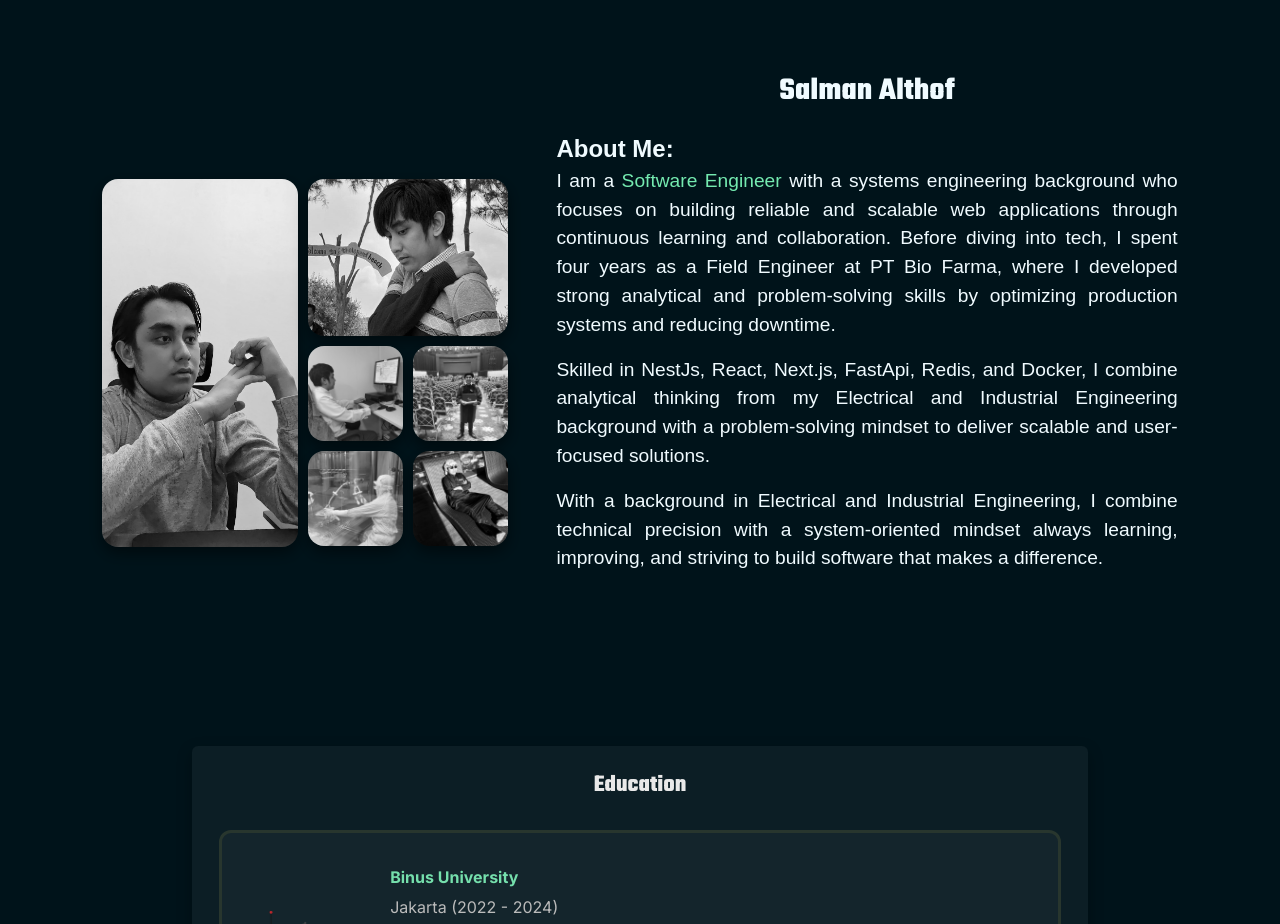
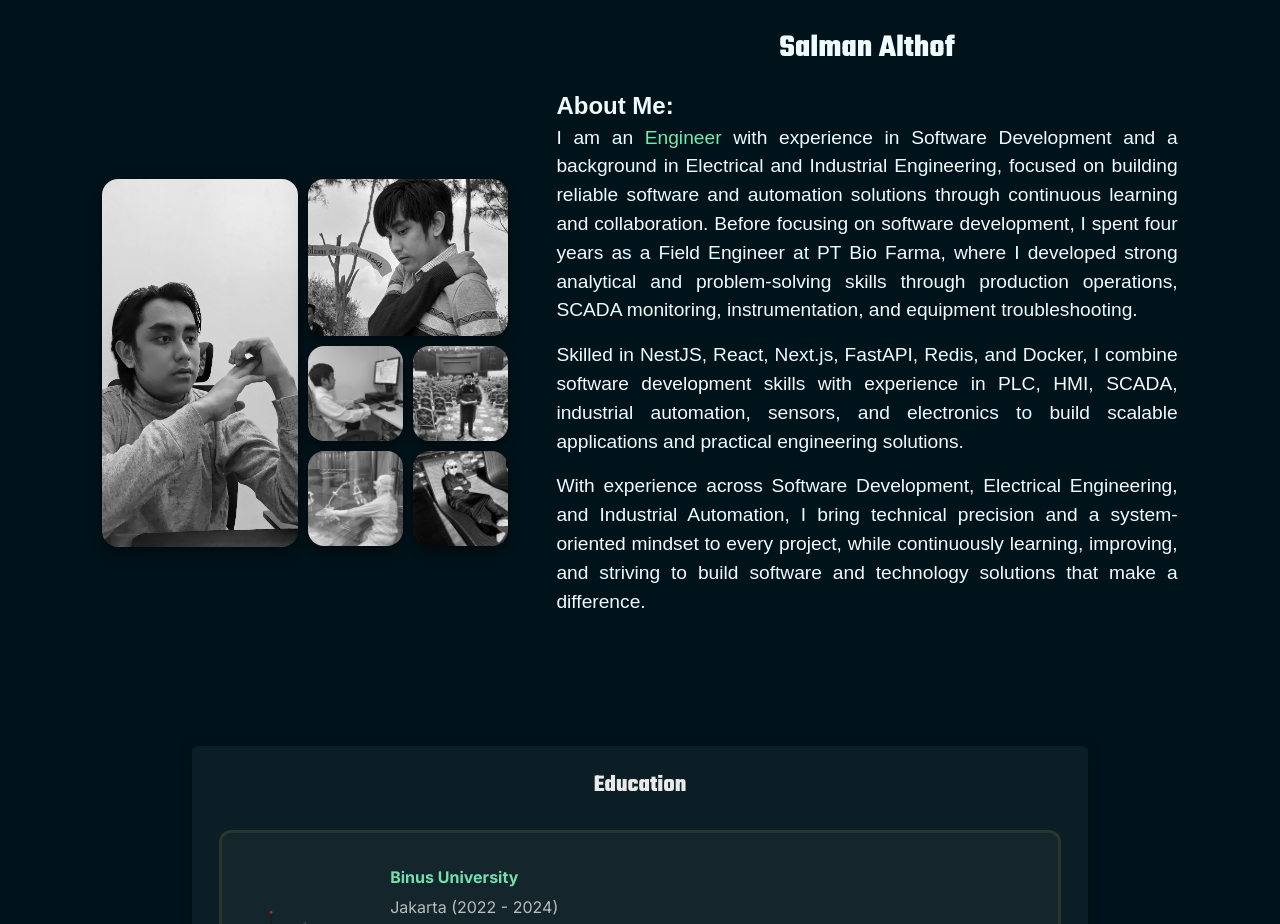
Before and after one commit to Salthof28/my-portofolio, a Next.js app: page / in a window 1280 px wide. Shown: the part 880-1804 px from the top of the page. Built offline with nearby package versions, Linux system fonts and the light colour scheme.

Commit message:
refactor: change about me

```diff
--- a/src/components/home/AboutMe.tsx
+++ b/src/components/home/AboutMe.tsx
@@ -24,15 +24,15 @@ export default function AboutMe () {
                 <img src="profile/pa1.jpeg" alt="aseptic-operator"/>
                 <img src="profile/pa2.jpeg" alt="pa2"/>
             </div>
-            <article className="text-[#f0fbff] column-container flex flex-col min-[1536px]:gap-[2rem] min-[2400px]:gap-[8rem] 2xl: gap-[1rem] max-md:mt-[0.4rem] max-lg:mt-[2rem] 2xl:mt-[8rem]">
+            <article className="text-[#f0fbff] column-container flex flex-col min-[1536px]:gap-[2rem] min-[2400px]:gap-[3.5rem] 2xl: gap-[1rem] max-md:mt-[0.4rem] max-lg:mt-[2rem] 2xl:mt-[8rem]">
                 <h1 className={`${teko.className} def-h1 text-center max-lg:hidden`}>Salman Althof</h1>
                 <div className={`text-justify`}>
                     <h2 className={`${inter} def-h2 font-bold`}>About Me:</h2>
                     <div className={`${inter} text-[clamp(0.8rem,1.5vw,1.5rem)] flex flex-col gap-[1rem]`}>
-                        <p >{`I am a`} <span className={`text-[#74eab0]`}>Software Engineer</span> {`with a systems engineering background who focuses on building reliable and scalable web applications through continuous learning and collaboration. Before diving into tech, I spent four years as a Field Engineer at PT Bio Farma, where I developed strong analytical and problem-solving skills by optimizing production systems and reducing downtime.`}
+                        <p >{`I am an`} <span className={`text-[#74eab0]`}>Engineer</span> {`with experience in Software Development and a background in Electrical and Industrial Engineering, focused on building reliable software and automation solutions through continuous learning and collaboration. Before focusing on software development, I spent four years as a Field Engineer at PT Bio Farma, where I developed strong analytical and problem-solving skills through production operations, SCADA monitoring, instrumentation, and equipment troubleshooting.`}
                         </p>
-                        <p>Skilled in NestJs, React, Next.js, FastApi, Redis, and Docker, I combine analytical thinking from my Electrical and Industrial Engineering background with a problem-solving mindset to deliver scalable and user-focused solutions.</p>
-                        <p>With a background in Electrical and Industrial Engineering, I combine technical precision with a system-oriented mindset always learning, improving, and striving to build software that makes a difference.</p>
+                        <p>Skilled in NestJS, React, Next.js, FastAPI, Redis, and Docker, I combine software development skills with experience in PLC, HMI, SCADA, industrial automation, sensors, and electronics to build scalable applications and practical engineering solutions.</p>
+                        <p>With experience across Software Development, Electrical Engineering, and Industrial Automation, I bring technical precision and a system-oriented mindset to every project, while continuously learning, improving, and striving to build software and technology solutions that make a difference.</p>
 
                     </div>
                 </div>
```
